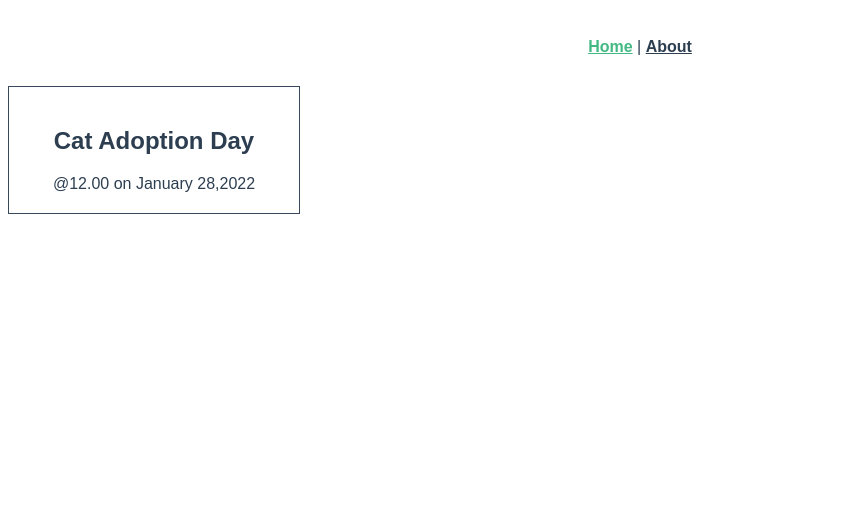
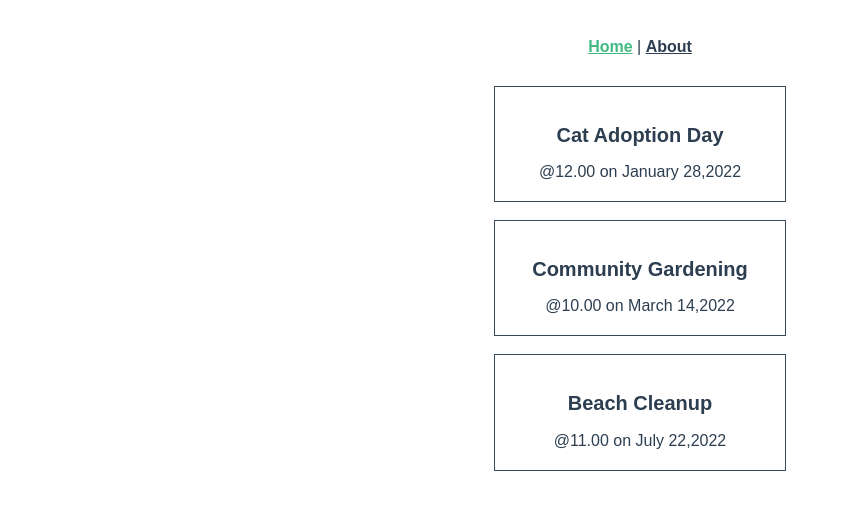
Before and after one commit to saran1185a/Event-Compobase-, a Vue app in the folder Lab2/: page / in a window 1280 px wide. Shown: the top 510 px of the page, without its empty margins (0-841 px from the left). Built offline with nearby package versions, Linux system fonts and the light colour scheme.

Commit message:
Add data (Q8)

```diff
--- a/Lab2/src/App.vue
+++ b/Lab2/src/App.vue
@@ -16,22 +16,7 @@ import { RouterLink, RouterView } from 'vue-router'
   </div>
 </template>
 
-<style scoped>
-/* header {
-  line-height: 1.5;
-  max-height: 100vh;
-}
-
-.logo {
-  display: block;
-  margin: 0 auto 2rem;
-}
-
-nav {
-  width: 100%;
-  font-size: 12px;
-  margin-top: 2rem;
-} */
+<style>
 #layout {
   text-align: center;
   font-family: Avenir ,Arial, Helvetica, sans-serif;
@@ -41,57 +26,20 @@ nav {
 
 }
 
-/* nav a.router-link-exact-active {
-  color: var(--color-text);
-}
-
-nav a.router-link-exact-active:hover {
-  background-color: transparent;
-} */
-
 nav {
   padding: 30px;
 }
 
 nav a {
-  /* display: inline-block;
-  padding: 0 1rem;
-  border-left: 1px solid var(--color-border); */
   font-weight: bold;
   color: #2c3e50;
 }
-
-/* nav a:first-of-type {
-  border: 0;
+nav a.router-link-exact-active {
+  color: #42b983;
 }
 
-@media (min-width: 1024px) {
-  header {
-    display: flex;
-    place-items: center;
-    padding-right: calc(var(--section-gap) / 2);
-  }
-
-  .logo {
-    margin: 0 2rem 0 0;
-  }
-
-  header .wrapper {
-    display: flex;
-    place-items: flex-start;
-    flex-wrap: wrap;
-  }
-
-  nav {
-    text-align: left;
-    margin-left: -1rem;
-    font-size: 1rem;
-
-    padding: 1rem 0;
-    margin-top: 1rem;
-  } */
-  nav a.router-link-exact-active {
-    color: #42b983;
-  }
+h2 {
+  font-size: 20px;
+}
 
 </style>
--- a/Lab2/src/components/EventCard.vue
+++ b/Lab2/src/components/EventCard.vue
@@ -1,19 +1,20 @@
 <script setup lang="ts">
 import {ref} from 'vue'
-// defineProps<{
-//   msg: string
-// }>()
-const event = ref({
-  id: 5928101 ,
-  category: 'animal welfare' ,
-  title: 'Cat Adoption Day' ,
-  description: 'Find your new feline friend at this event.' ,
-  location: 'Meow Town',
-  date: 'January 28,2022',
-  time: '12.00',
-  petsAllowed: true,
-  organizer: 'Kat Laydee'
-})
+import Event from '@/types/Event'
+defineProps<{
+  event: Event
+}>()
+// const event = ref({
+//   id: 5928101 ,
+//   category: 'animal welfare' ,
+//   title: 'Cat Adoption Day' ,
+//   description: 'Find your new feline friend at this event.' ,
+//   location: 'Meow Town',
+//   date: 'January 28,2022',
+//   time: '12.00',
+//   petsAllowed: true,
+//   organizer: 'Kat Laydee'
+// })
 </script>
 
 <template>
--- a/Lab2/src/views/HomeView.vue
+++ b/Lab2/src/views/HomeView.vue
@@ -1,9 +1,55 @@
 <script setup lang="ts">
-import EventCard from '@/components/EventCard.vue';
+  import EventCard from '@/components/EventCard.vue';
+  import Event from '@types/Event'
+  import { ref } from 'vue'
+
+  const events = ref<Event[]>([
+    {
+    id: 5928101 ,
+    category: 'animal welfare' ,
+    title: 'Cat Adoption Day' ,
+    description: 'Find your new feline friend at this event.' ,
+    location: 'Meow Town',
+    date: 'January 28,2022',
+    time: '12.00',
+    petsAllowed: true,
+    organizer: 'Kat Laydee'
+    } ,
+    {
+      id: 4582797 ,
+      category: 'food' ,
+      title: 'Community Gardening' ,
+      description: 'Join us as we tend to the community edible plants.' ,
+      location: 'Flora City',
+      date: 'March 14,2022',
+      time: '10.00',
+      petsAllowed: true,
+      organizer: 'Fern Pollin'
+    } ,
+    {
+      id: 8419988 ,
+      category: 'sustainability' ,
+      title: 'Beach Cleanup' ,
+      description: 'Help pick up trash along the shore' ,
+      location: 'Playa Del Carmen',
+      date: 'July 22,2022',
+      time: '11.00',
+      petsAllowed: false,
+      organizer: 'Carey Wales'
+    }
+  ])
 </script>
 
 <template>
-  <div class="home">
-    <EventCard />
+  <div class="events">
+    <EventCard v-for="event in events" :key="event.id" :event="event" />
   </div>
 </template>
+
+<style scoped>
+.events {
+  display: flex;
+  flex-direction: column;
+  align-items: center;
+}
+</style>
```
Also changed, not shown: Lab2/src/type.ts (added, +11 -0 lines).
